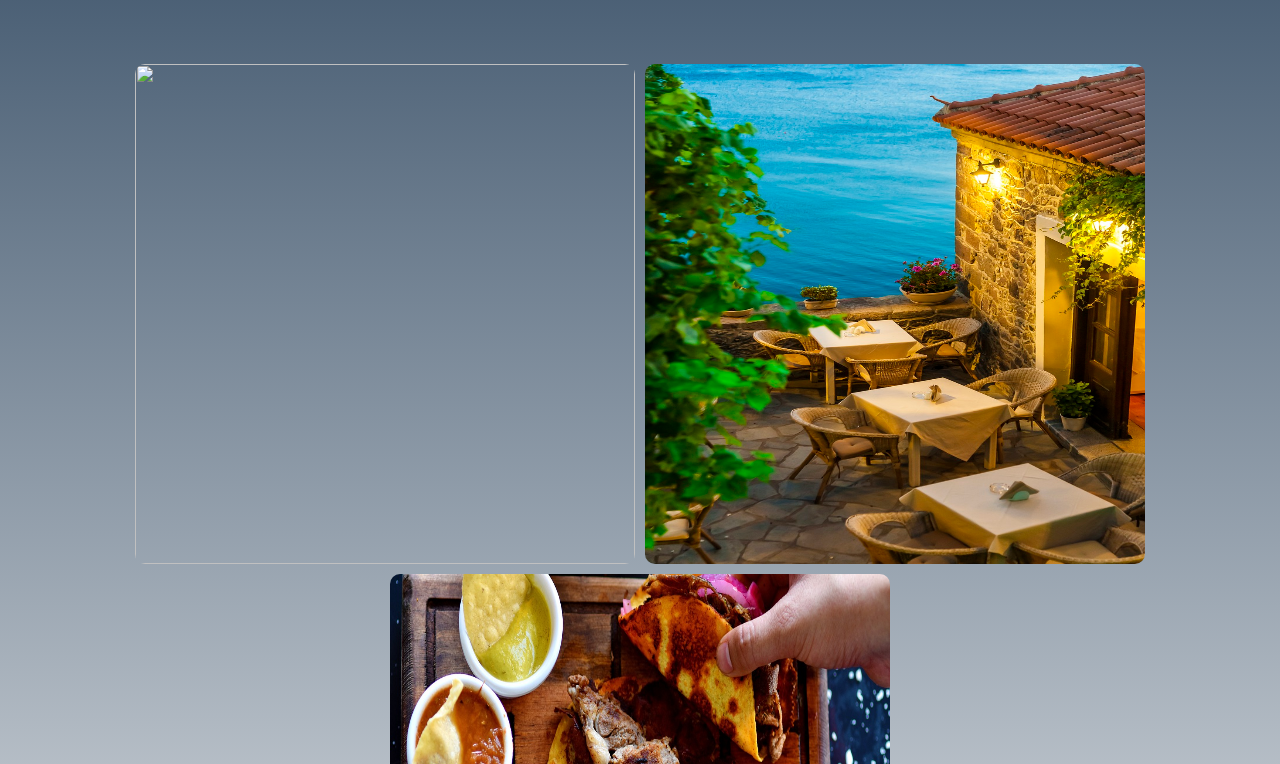
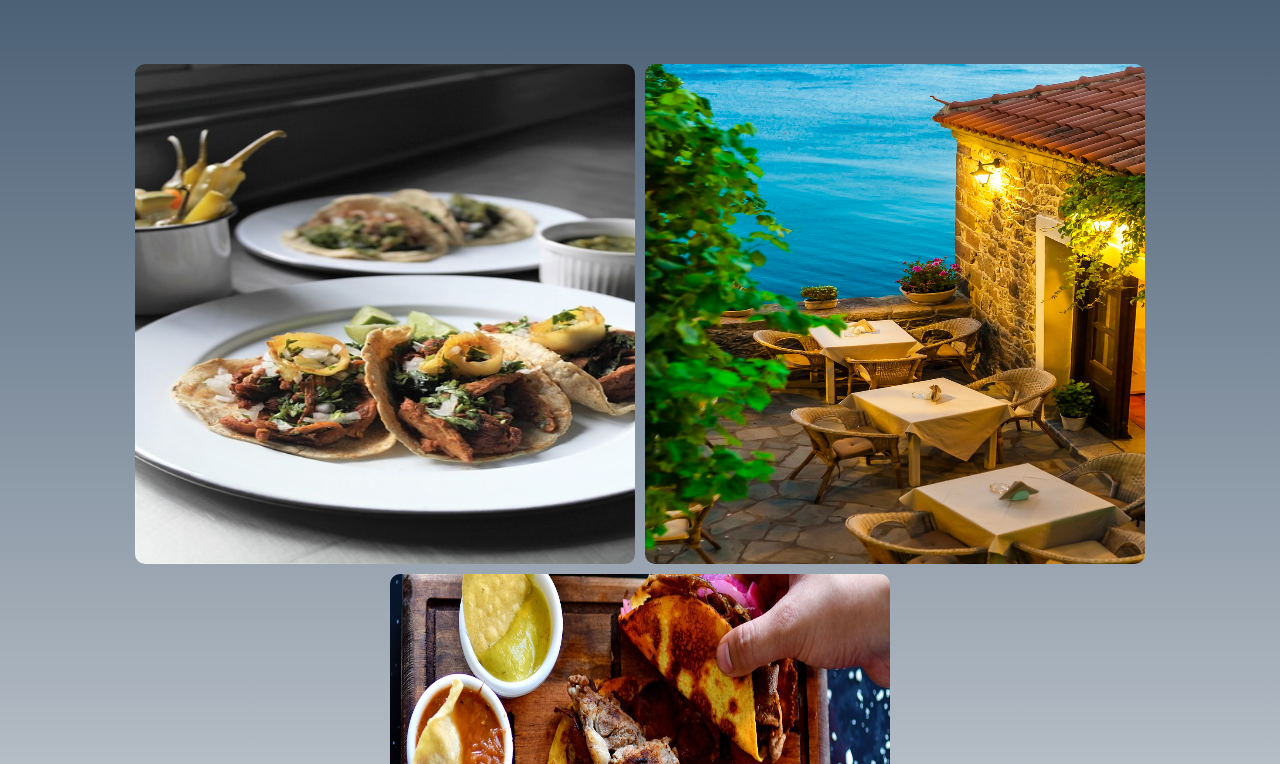
Before and after one commit to PaulMota10/PF-GarciaMota, a plain HTML site: page Paginas/nosotros.html in a window 1280 px wide. Shown: the part 450-1214 px from the top of the page. Drawn offline with nearby package versions, Linux system fonts and the light colour scheme; files whose address does not match are found by name.

Commit message:
Link validacion imagen nosotros

```diff
--- a/Paginas/nosotros.html
+++ b/Paginas/nosotros.html
@@ -62,7 +62,7 @@
 
       <section class="contenedorimgNosotros">
         <div class="caja">
-          <img class="ajusteimg" src="Imagenes/imgnosotros2.jpg" alt="">
+          <img class="ajusteimg" src="../Imagenes/imgnosotros2.jpg" alt="">
         </div>
         <div class="caja">
           <img class="ajusteimg" src="Imagenes/imgnosotros.jpg" alt="">
```
